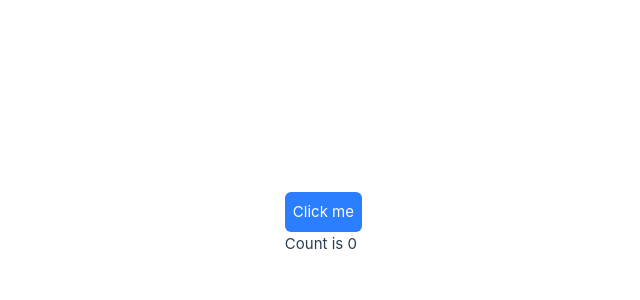
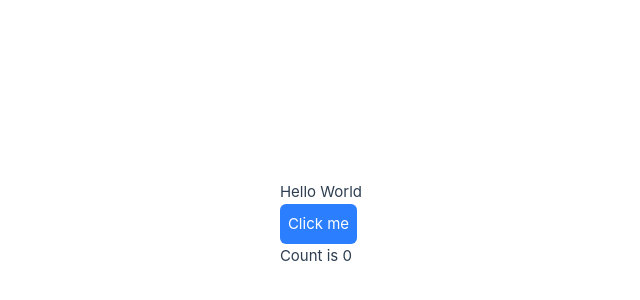
Before and after one commit to Andydev-1/portfolio-vue, a Vue app: page / in a window 1280 px wide. Shown: the part 176-476 px from the top of the page, without its empty margins (278-918 px from the left). Built offline with nearby package versions, Linux system fonts and the light colour scheme.

Commit message:
added hello world

```diff
--- a/src/App.vue
+++ b/src/App.vue
@@ -6,6 +6,7 @@ const count = ref(0);
 
 <template>
   <header>
+    <h1>Hello World</h1>
     <button @click="count++" class="bg-blue-500 text-white p-2 rounded-md">Click me</button>
     <p>Count is {{ count }}</p>
   </header>
```
